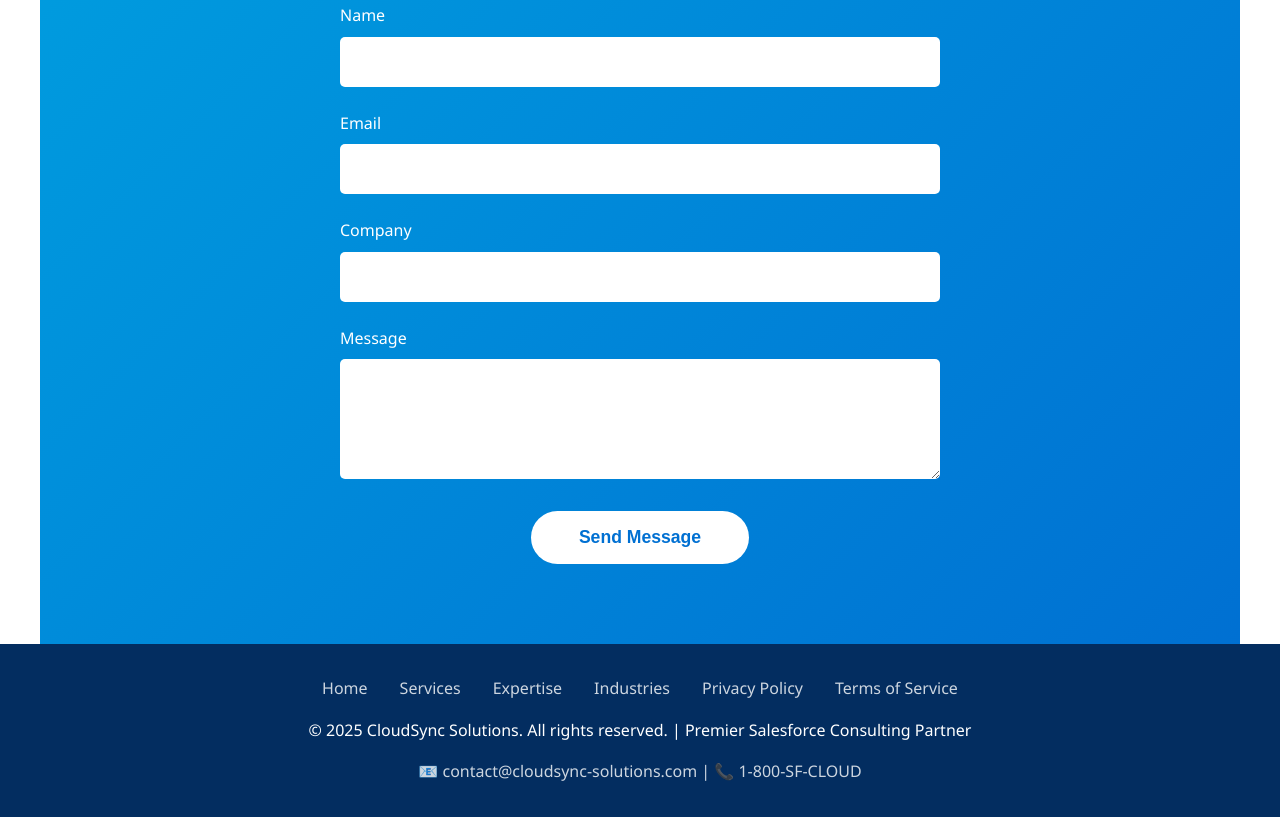
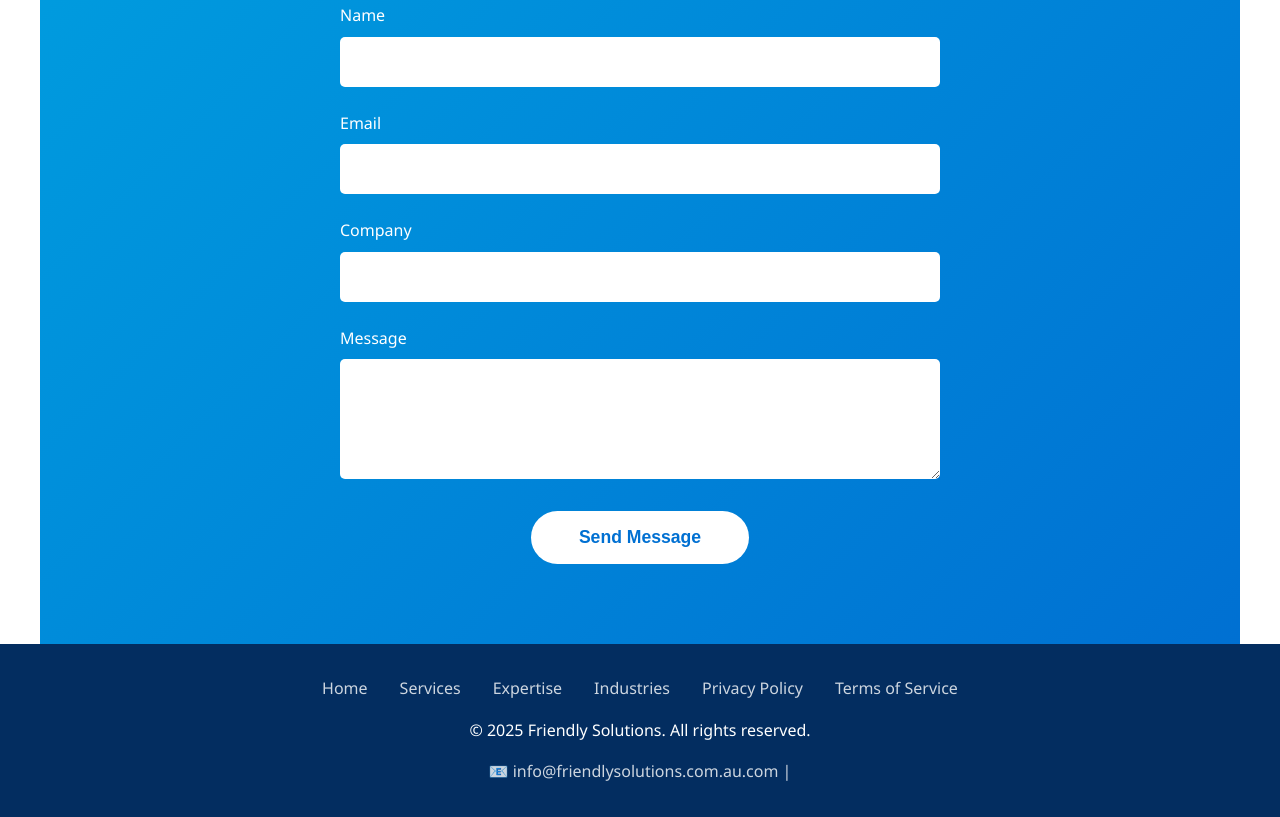
Before and after one commit to GetYourAlbatross/friendlysolutions, a plain HTML site: page index.html in a window 1280 px wide. Shown: the part 3129-3946 px from the top of the page. Drawn offline with Linux system fonts and the light colour scheme.

Commit message:
Add files via upload

```diff
--- a/index.html
+++ b/index.html
@@ -3,7 +3,7 @@
   <head>
     <meta charset="UTF-8" />
     <meta name="viewport" content="width=device-width, initial-scale=1.0" />
-    <title>CloudSync Solutions - Premier Salesforce Partner</title>
+    <title>Friendly Solutions - Premier Salesforce Partner</title>
     <style>
       * {
         margin: 0;
@@ -549,12 +549,9 @@
           <a href="#">Privacy Policy</a>
           <a href="#">Terms of Service</a>
         </div>
-        <p>
-          &copy; 2025 CloudSync Solutions. All rights reserved. | Premier
-          Salesforce Consulting Partner
-        </p>
+        <p>&copy; 2025 Friendly Solutions. All rights reserved.</p>
         <p style="margin-top: 1rem; opacity: 0.8">
-          📧 contact@cloudsync-solutions.com | 📞 1-800-SF-CLOUD
+          📧 info@friendlysolutions.com.au.com |
         </p>
       </div>
     </footer>
```
